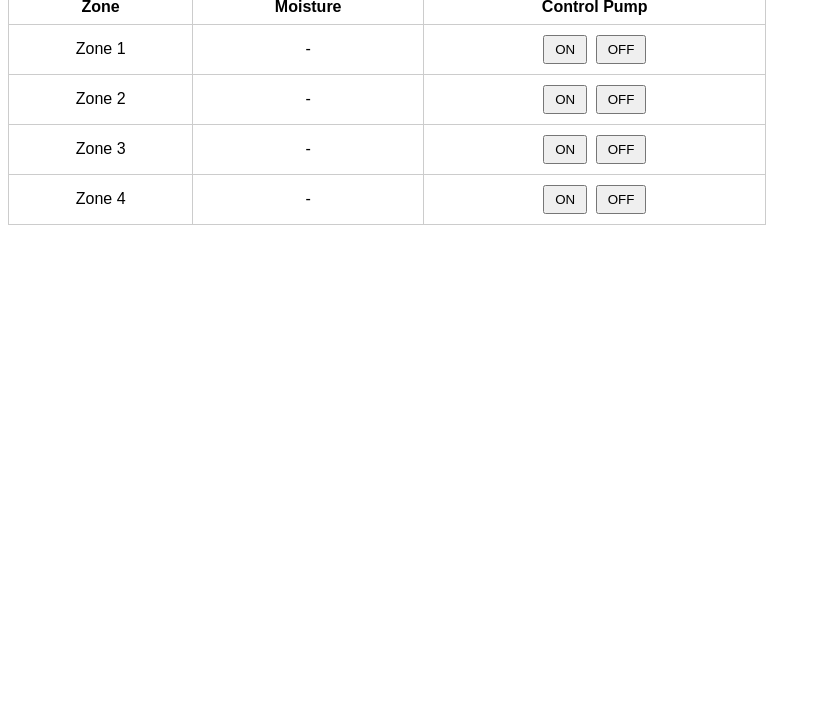
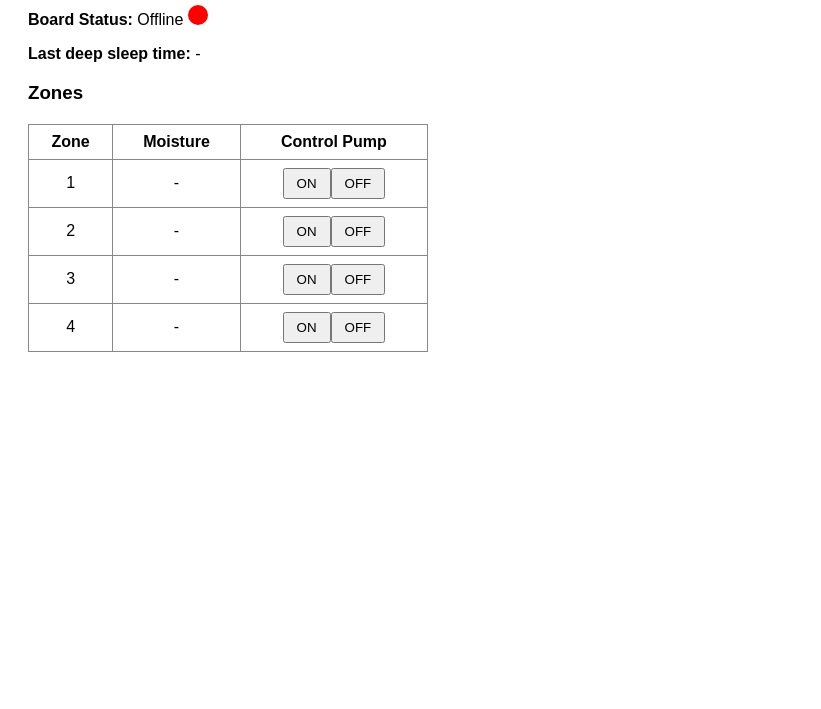
Before and after one commit to AladdinGh/Automatic_4_zones_watering_system, a website: page irrigation-dashboard/public/index.html in a window 1280 px wide. Shown: the part 91-800 px from the top of the page, without its empty margins (0-821 px from the left). Drawn offline with nearby package versions, Linux system fonts and the light colour scheme; no server answers.

Commit message:
status of the ESP32 is displayed in the WI, red if sleep, green if control time window is open. The date and time of last deep sleep is also displayed on the WI

```diff
--- a/irrigation-dashboard/public/index.html
+++ b/irrigation-dashboard/public/index.html
@@ -3,75 +3,80 @@
 <head>
     <title>Irrigation Dashboard</title>
     <style>
-    body { font-family: Arial; }
-    table { border-collapse: collapse; width: 60%; margin-top: 20px; }
-    th, td { border: 1px solid #ccc; padding: 8px; text-align: center; }
-    button { padding: 5px 10px; margin: 2px; }
+        body { font-family: Arial; padding: 20px; }
+        .led {
+            width: 20px;
+            height: 20px;
+            border-radius: 50%;
+            display: inline-block;
+            background: red;
+        }
+        table {
+            border-collapse: collapse;
+            width: 400px;
+            margin-top: 20px;
+        }
+        td, th {
+            border: 1px solid #888;
+            padding: 8px;
+            text-align: center;
+        }
+        button {
+            padding: 6px 12px;
+            cursor: pointer;
+        }
     </style>
 </head>
 <body>
-  <h1>Irrigation Dashboard</h1>
+
+<h2>Irrigation Dashboard</h2>
+
+<p>
+    <strong>Board Status:</strong>
+    <span id="boardStatusTxt">Offline</span>
+    <span id="boardLed" class="led"></span>
+</p>
+
+<p><strong>Last deep sleep time:</strong>
+    <span id="lastSleep">-</span>
+</p>
+
+<h3>Zones</h3>
+
 <table>
-    <thead>
     <tr>
         <th>Zone</th>
         <th>Moisture</th>
         <th>Control Pump</th>
     </tr>
-    </thead>
-    <tbody>
-      <tr id="zone1">
-        <td>Zone 1</td>
-        <td>-</td>
-        <td>
-          <button onclick="controlPump(1,'on')">ON</button>
-          <button onclick="controlPump(1,'off')">OFF</button>
-        </td>
+
+    <tr>
+        <td>1</td>
+        <td id="m1">-</td>
+        <td><button onclick="pump(1,'on')">ON</button><button onclick="pump(1,'off')">OFF</button></td>
     </tr>
-      <tr id="zone2">
-        <td>Zone 2</td>
-        <td>-</td>
-        <td>
-          <button onclick="controlPump(2,'on')">ON</button>
-          <button onclick="controlPump(2,'off')">OFF</button>
-        </td>
+
+    <tr>
+        <td>2</td>
+        <td id="m2">-</td>
+        <td><button onclick="pump(2,'on')">ON</button><button onclick="pump(2,'off')">OFF</button></td>
     </tr>
-      <tr id="zone3">
-        <td>Zone 3</td>
-        <td>-</td>
-        <td>
-          <button onclick="controlPump(3,'on')">ON</button>
-          <button onclick="controlPump(3,'off')">OFF</button>
-        </td>
+
+    <tr>
+        <td>3</td>
+        <td id="m3">-</td>
+        <td><button onclick="pump(3,'on')">ON</button><button onclick="pump(3,'off')">OFF</button></td>
     </tr>
-      <tr id="zone4">
-        <td>Zone 4</td>
-        <td>-</td>
-        <td>
-          <button onclick="controlPump(4,'on')">ON</button>
-          <button onclick="controlPump(4,'off')">OFF</button>
-        </td>
+
+    <tr>
+        <td>4</td>
+        <td id="m4">-</td>
+        <td><button onclick="pump(4,'on')">ON</button><button onclick="pump(4,'off')">OFF</button></td>
     </tr>
-    </tbody>
 </table>
 
 <script src="/socket.io/socket.io.js"></script>
-  <script>
-    const socket = io();
+<script src="script.js"></script>
 
-    // Update moisture values when new data arrives
-    socket.on('update', data => {
-      const obj = JSON.parse(data);
-      const zones = obj.zones;
-      for (let i = 1; i <= 4; i++) {
-        document.querySelector(`#zone${i} td:nth-child(2)`).innerText = zones[`zone${i}`];
-      }
-    });
-
-    // Send pump commands to server
-    function controlPump(zone, action) {
-      socket.emit('pumpCommand', { zone, action });
-    }
-  </script>
 </body>
 </html>
--- /dev/null
+++ b/irrigation-dashboard/public/script.js
@@ -0,0 +1,39 @@
+const socket = io();
+
+// --- HANDLE BOARD STATUS ---
+socket.on("boardStatus", data => {
+    console.log("BOARD STATUS:", data);
+
+    const led = document.getElementById("boardLed");
+    const statusTxt = document.getElementById("boardStatusTxt");
+    const lastSleep = document.getElementById("lastSleep");
+
+    if (data.status === "awake") {
+        led.style.background = "green";
+        statusTxt.innerText = "Awake (Control window active)";
+    }
+
+    if (data.status === "sleep") {
+        led.style.background = "red";
+        statusTxt.innerText = "Sleeping";
+
+        if (data.time) {
+            lastSleep.innerText = data.time;
+        }
+    }
+});
+
+// --- HANDLE MOISTURE DATA ---
+socket.on("update", data => {
+    console.log("MOISTURE:", data);
+
+    document.getElementById("m1").innerText = data.zones.zone1;
+    document.getElementById("m2").innerText = data.zones.zone2;
+    document.getElementById("m3").innerText = data.zones.zone3;
+    document.getElementById("m4").innerText = data.zones.zone4;
+});
+
+// --- SEND PUMP COMMAND ---
+function pump(zone, action) {
+    socket.emit("pumpCommand", { zone, action });
+}
```
Also changed, not shown: irrigation-dashboard/server.js (+28 -20 lines), 1 other file. Lines whose indentation alone changed are shown as unchanged.
